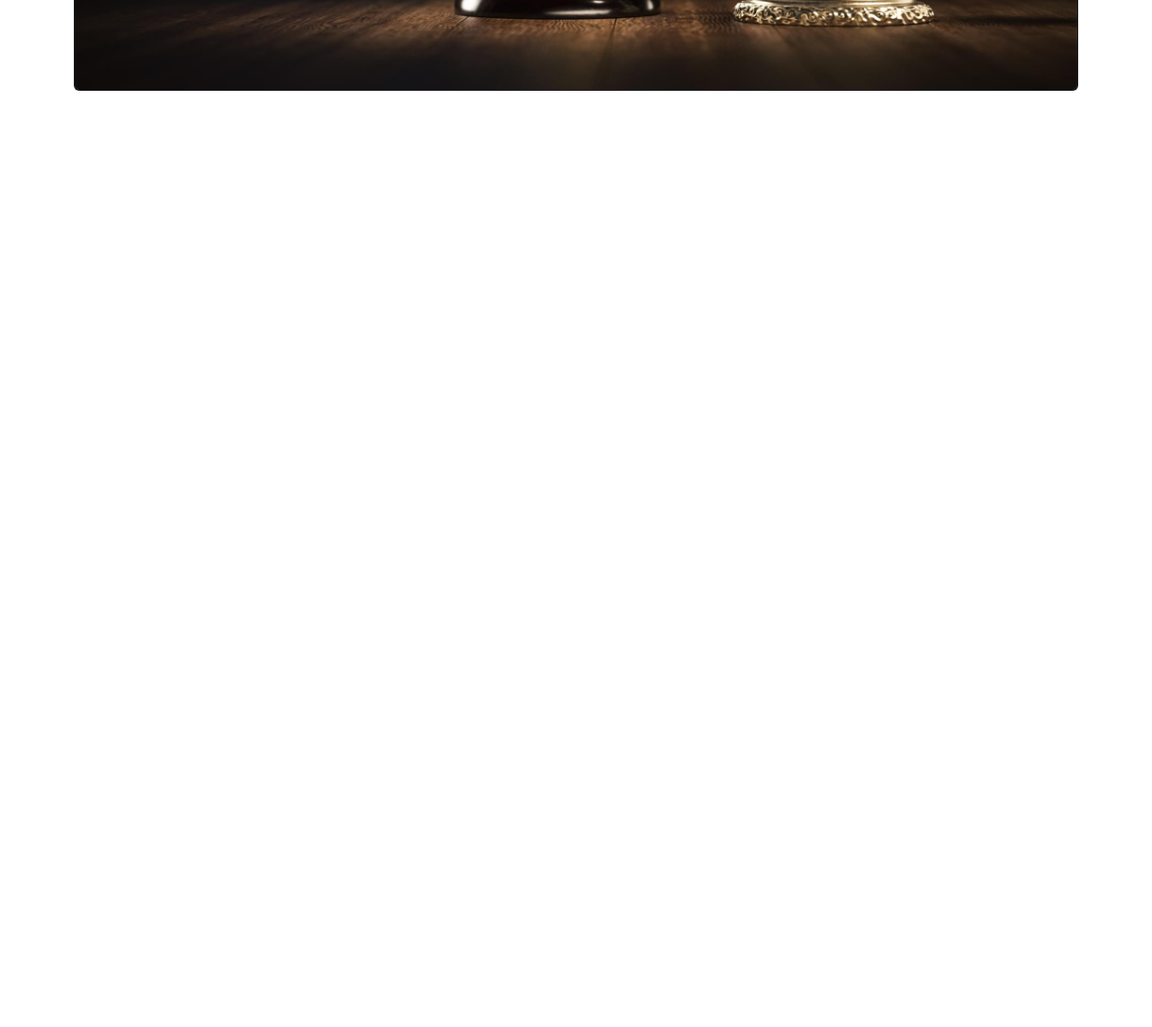
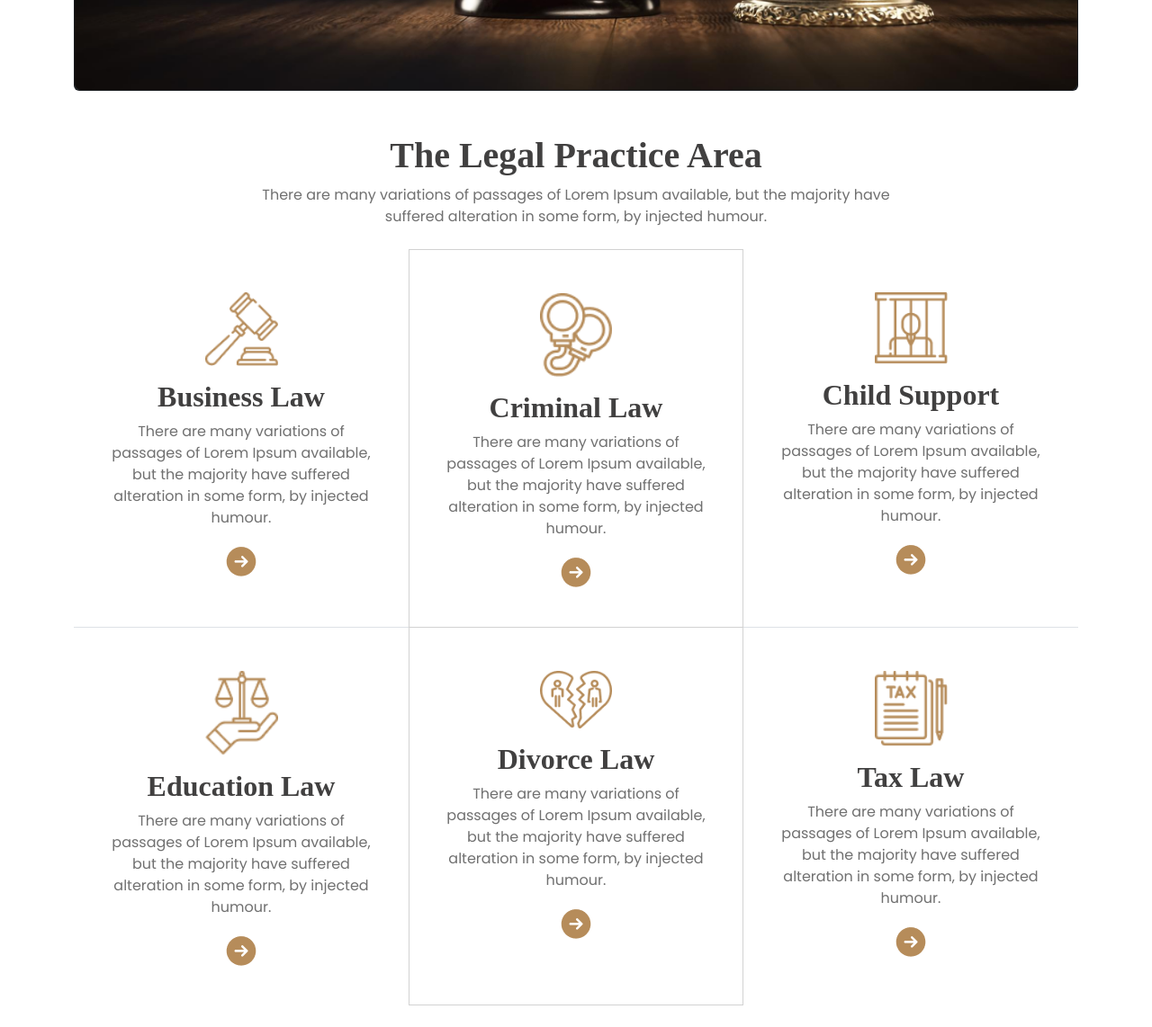
Before and after one commit to Tuhin531/legel-solution-web, a plain HTML site: page index.html in a window 1280 px wide. Shown: the part 500-1642 px from the top of the page at 90% size. Before the commit the page ends 800 px from the top, so only its background shows below. Drawn offline with nearby package versions, Linux system fonts and the light colour scheme.

Commit message:
add legal practic section

```diff
--- a/index.html
+++ b/index.html
@@ -84,11 +84,83 @@
             </div>
         </div>
         </section>
+    </header>
+    <main>
+    <!-- Practice area section -->
+
+    <section class="container mt-5">
+        <div class="row">
+            <div class="col">
+                 <h1 class="justice-primary-header text-center">The Legal Practice Area</h1>
+                 <p class="justice-primary-description text-center">There are many variations of passages of Lorem Ipsum available, but the majority have <br> suffered alteration in some form, by injected humour.</p>
 
 
+                 <div class="row row-cols-1 row-cols-md-3  justify-content-center mt-4 mb-4 g-0 ">
+                    <div class="col">
+                      <div class="card border-0 h-100 text-center px-4 py-4 pb-4">
+                        <img src="images/business.png" class=" mx-auto w-25 mt-4 " alt="...">
+                        <div class="card-body">
+                          <h5 class="card-title justice-card-header ">Business Law</h5>
+                          <p class="card-text justice-primary-description">There are many variations of passages of Lorem Ipsum available, but the majority have suffered alteration in some form, by injected humour.</p>
+                          <img src="images/Frame.png" alt="">
+                        </div>
+                      </div>
+                    </div>
+                    <div class="col">
+                        <div class="card border-bottom-0 rounded-0 h-100 text-center px-4 py-4 pb-4">
+                            <img src="images/criminal.png" class=" mx-auto w-25 mt-4 " alt="...">
+                            <div class="card-body">
+                              <h5 class="card-title justice-card-header ">Criminal Law</h5>
+                              <p class="card-text justice-primary-description">There are many variations of passages of Lorem Ipsum available, but the majority have suffered alteration in some form, by injected humour.</p>
+                              <img src="images/Frame.png" alt="">
+                            </div>
+                          </div>
+                    </div>
+                    <div class="col">
+                        <div class="card border-0 h-100 text-center px-4 py-4 pb-4">
+                            <img src="images/child.png" class=" mx-auto w-25 mt-4 " alt="...">
+                            <div class="card-body">
+                              <h5 class="card-title justice-card-header ">Child Support</h5>
+                              <p class="card-text justice-primary-description">There are many variations of passages of Lorem Ipsum available, but the majority have suffered alteration in some form, by injected humour.</p>
+                              <img src="images/Frame.png" alt="">
+                            </div>
+                          </div>
+                    </div>
+                    <div class="col">
+                        <div class="card border-0 border-top rounded-0 h-100 text-center px-4 py-4 pb-4 ">
+                            <img src="images/education.png" class=" mx-auto w-25 mt-4 " alt="...">
+                            <div class="card-body">
+                              <h5 class="card-title justice-card-header ">Education Law</h5>
+                              <p class="card-text justice-primary-description">There are many variations of passages of Lorem Ipsum available, but the majority have suffered alteration in some form, by injected humour.</p>
+                              <img src="images/Frame.png" alt="">
+                            </div>
+                          </div>
+                    </div>
+                    <div class="col">
+                        <div class="card  rounded-0 h-100 text-center px-4 py-4 pb-4">
+                            <img src="images/divorce.png" class=" mx-auto w-25 mt-4 " alt="...">
+                            <div class="card-body">
+                              <h5 class="card-title justice-card-header ">Divorce Law</h5>
+                              <p class="card-text justice-primary-description">There are many variations of passages of Lorem Ipsum available, but the majority have suffered alteration in some form, by injected humour.</p>
+                              <img src="images/Frame.png" alt="">
+                            </div>
+                          </div>
+                      </div>
+                      <div class="col">
+                        <div class="card  rounded-0 border-top border-0  h-100 text-center px-4 py-4 pb-4">
+                        <img src="images/tax.png" class=" mx-auto w-25 mt-4 " alt="...">
+                        <div class="card-body">
+                          <h5 class="card-title justice-card-header ">Tax Law</h5>
+                          <p class="card-text justice-primary-description">There are many variations of passages of Lorem Ipsum available, but the majority have suffered alteration in some form, by injected humour.</p>
+                          <img src="images/Frame.png" alt="">
+                        </div>
+                      </div>
+                      </div>
+                  </div>
+            </div>
+        </div>
 
-    </header>
-    <main>
+    </section>
 
     </main>
 
--- a/style/style.css
+++ b/style/style.css
@@ -24,9 +24,31 @@ font-weight: 800;
 
 }
 .justice-description{
-color: var(--Dark-06, #E7E7E7);
+color: #E7E7E7;
 font-family: Poppins;
 font-size: 16px;
 font-weight: 400;
 
 }
+.justice-primary-description{
+    color: #707070;
+    font-family: Poppins;
+    font-size: 16px;
+    font-weight: 400;
+}
+.justice-primary-header{
+color: var(--Dark-02, #414040);
+font-family: "EB Garamond";
+font-size: 40px;
+font-weight: 800;
+
+}
+.justice-card-header{
+    color: var(--Dark-02, #414040);
+    text-align: center;
+    font-family: "EB Garamond";
+    font-size: 32px;
+    font-style: normal;
+    font-weight: 800;
+    line-height: normal;
+}
```
